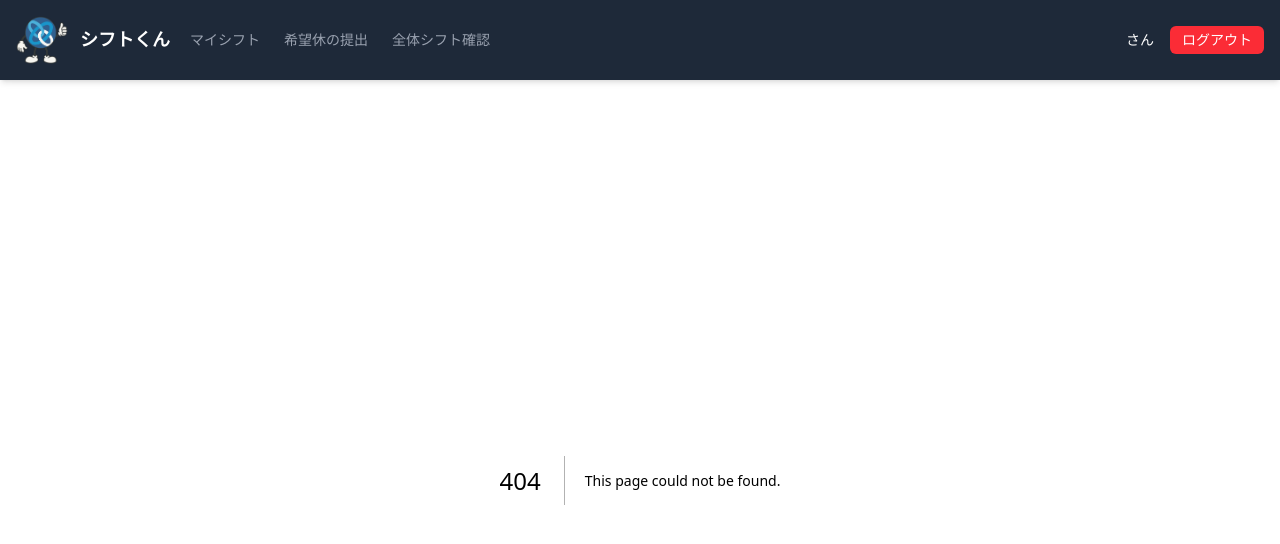
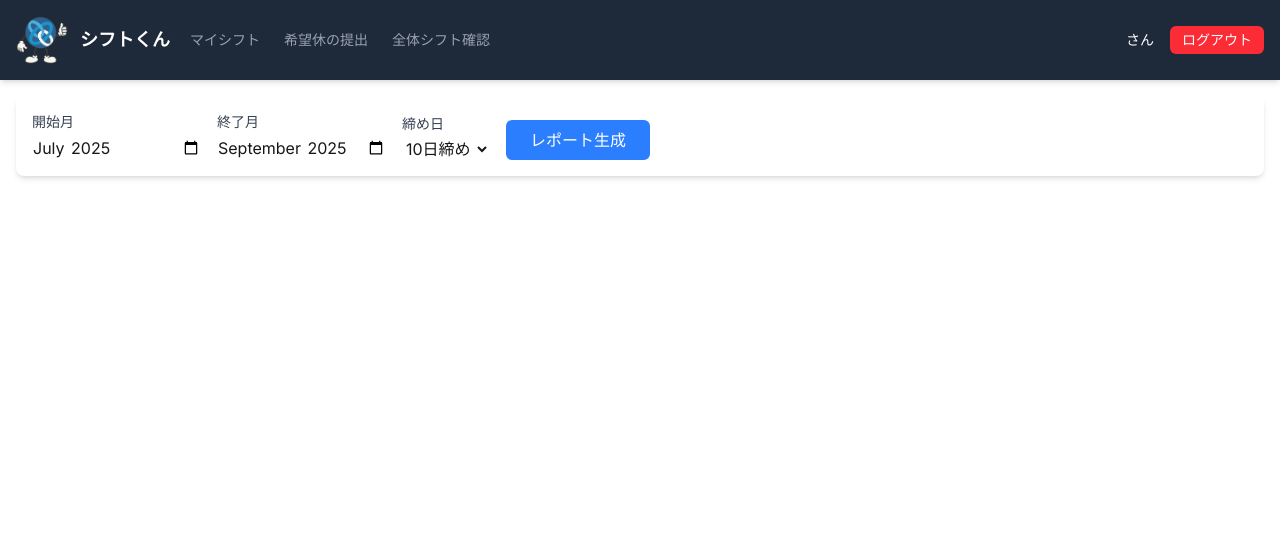
Before and after one commit to taksam2020-byte/shift-management-app, a Next.js app: page /admin/reports/cross-period in a window 1280 px wide. Before the commit this address had no page. Shown: the top 544 px of the page. Built offline with nearby package versions, Linux system fonts and the light colour scheme; sample sign-in values are in the browser's storage.

Commit message:
Feat: クロス集計レポート機能を追加

```diff
--- /dev/null
+++ b/src/app/admin/reports/cross-period/page.tsx
@@ -0,0 +1,129 @@
+'use client';
+
+import { useState } from 'react';
+
+// --- Type Definitions ---
+interface CrossPeriodReport {
+  employees: { id: number; name: string; }[];
+  months: string[]; // e.g., "2024-08"
+  results: Record<number, Record<string, number>>; // { employeeId: { "2024-08": totalHours, ... } }
+}
+
+const getInitialMonths = () => {
+    const today = new Date();
+    const endMonth = new Date(today.getFullYear(), today.getMonth(), 1);
+    const startMonth = new Date(today.getFullYear(), today.getMonth() - 2, 1);
+    return {
+        start: startMonth.toISOString().substring(0, 7), // YYYY-MM
+        end: endMonth.toISOString().substring(0, 7),
+    };
+};
+
+export default function CrossPeriodReportPage() {
+  const [reportData, setReportData] = useState<CrossPeriodReport | null>(null);
+  const [months, setMonths] = useState(getInitialMonths);
+  const [closingDay, setClosingDay] = useState('10');
+  const [isLoading, setIsLoading] = useState(false);
+  const [error, setError] = useState<string | null>(null);
+
+  const handleGenerateReport = async () => {
+    setIsLoading(true);
+    setError(null);
+    setReportData(null);
+    try {
+      const params = new URLSearchParams({
+        startMonth: months.start,
+        endMonth: months.end,
+        closingDay,
+      });
+      const response = await fetch(`/api/reports/cross-period?${params.toString()}`);
+      if (!response.ok) {
+        const errorData = await response.json();
+        throw new Error(errorData.error || 'レポートの生成に失敗しました。');
+      }
+      const data: CrossPeriodReport = await response.json();
+      setReportData(data);
+    } catch (err) {
+      setError(err instanceof Error ? err.message : '不明なエラーが発生しました。');
+    } finally {
+      setIsLoading(false);
+    }
+  };
+
+  return (
+    <div className="container mx-auto p-4">
+      <div className="bg-white p-4 rounded-lg shadow-md mb-6 flex flex-col sm:flex-row items-end gap-4">
+        <div className="w-full sm:w-auto">
+          <label htmlFor="startMonth" className="block text-sm font-medium text-gray-700">開始月</label>
+          <input
+            type="month"
+            id="startMonth"
+            value={months.start}
+            onChange={(e) => setMonths(prev => ({ ...prev, start: e.target.value }))}
+            className="mt-1 block w-full form-input"
+          />
+        </div>
+        <div className="w-full sm:w-auto">
+          <label htmlFor="endMonth" className="block text-sm font-medium text-gray-700">終了月</label>
+          <input
+            type="month"
+            id="endMonth"
+            value={months.end}
+            onChange={(e) => setMonths(prev => ({ ...prev, end: e.target.value }))}
+            className="mt-1 block w-full form-input"
+          />
+        </div>
+        <div className="w-full sm:w-auto">
+          <label htmlFor="closingDay" className="block text-sm font-medium text-gray-700">締め日</label>
+          <select
+            id="closingDay"
+            value={closingDay}
+            onChange={(e) => setClosingDay(e.target.value)}
+            className="mt-1 block w-full form-select"
+          >
+            <option value="10">10日締め</option>
+            <option value="20">20日締め</option>
+          </select>
+        </div>
+        <button
+          onClick={handleGenerateReport}
+          disabled={isLoading}
+          className="w-full sm:w-auto bg-blue-500 text-white py-2 px-6 rounded-md hover:bg-blue-600 disabled:bg-gray-400"
+        >
+          {isLoading ? '生成中...' : 'レポート生成'}
+        </button>
+      </div>
+
+      {error && <p className="text-center text-red-500">{error}</p>}
+      {reportData && (
+        <div className="bg-white rounded-lg shadow-md overflow-x-auto">
+          <table className="min-w-full divide-y divide-gray-200">
+            <thead className="bg-gray-50">
+              <tr>
+                <th className="px-6 py-3 text-left text-xs font-medium text-gray-500 uppercase sticky left-0 bg-gray-50 z-10">従業員</th>
+                {reportData.months.map(month => (
+                  <th key={month} className="px-6 py-3 text-right text-xs font-medium text-gray-500 uppercase">{month.replace('-', '年')}月度</th>
+                ))}
+                <th className="px-6 py-3 text-right text-xs font-medium text-gray-500 uppercase">合計</th>
+              </tr>
+            </thead>
+            <tbody className="bg-white divide-y divide-gray-200">
+              {reportData.employees.map(employee => {
+                const totalHours = reportData.months.reduce((acc, month) => acc + (reportData.results[employee.id]?.[month] || 0), 0);
+                return (
+                  <tr key={employee.id}>
+                    <td className="px-6 py-4 whitespace-nowrap sticky left-0 bg-white">{employee.name}</td>
+                    {reportData.months.map(month => (
+                      <td key={month} className="px-6 py-4 text-right">{(reportData.results[employee.id]?.[month] || 0).toFixed(2)}</td>
+                    ))}
+                    <td className="px-6 py-4 text-right font-bold">{totalHours.toFixed(2)}</td>
+                  </tr>
+                );
+              })}
+            </tbody>
+          </table>
+        </div>
+      )}
+    </div>
+  );
+}
--- /dev/null
+++ b/src/app/api/reports/cross-period/route.ts
@@ -0,0 +1,90 @@
+import { NextResponse } from 'next/server';
+import { query } from '@/lib/db.mjs';
+import { eachMonthOfInterval, startOfMonth, endOfMonth, format } from 'date-fns';
+
+// Helper to parse time and calculate duration
+const calculateDuration = (start: string, end: string): number => {
+    if (!start || !end) return 0;
+    const [startHour, startMinute] = start.split(':').map(Number);
+    const [endHour, endMinute] = end.split(':').map(Number);
+    if (isNaN(startHour) || isNaN(endHour) || isNaN(startMinute) || isNaN(endMinute)) return 0;
+    const duration = (endHour + endMinute / 60) - (startHour + startMinute / 60);
+    return duration > 0 ? duration : 0;
+};
+
+export async function GET(request: Request) {
+  const { searchParams } = new URL(request.url);
+  const startMonthStr = searchParams.get('startMonth'); // YYYY-MM
+  const endMonthStr = searchParams.get('endMonth');   // YYYY-MM
+  const closingDay = parseInt(searchParams.get('closingDay') || '10', 10);
+
+  if (!startMonthStr || !endMonthStr) {
+    return NextResponse.json({ error: 'Start and end month are required' }, { status: 400 });
+  }
+
+  try {
+    const employeesResult = await query('SELECT id, name FROM employees ORDER BY id');
+    const employees = employeesResult.rows;
+
+    const monthIntervals = eachMonthOfInterval({
+        start: new Date(`${startMonthStr}-01`),
+        end: new Date(`${endMonthStr}-01`),
+    });
+
+    const results: Record<number, Record<string, number>> = {};
+    const monthLabels: string[] = [];
+
+    for (const monthDate of monthIntervals) {
+        const monthLabel = format(monthDate, 'yyyy-MM');
+        monthLabels.push(monthLabel);
+
+        const periodEnd = new Date(monthDate.getFullYear(), monthDate.getMonth(), closingDay);
+        const periodStart = new Date(periodEnd);
+        periodStart.setMonth(periodStart.getMonth() - 1);
+        periodStart.setDate(periodStart.getDate() + 1);
+
+        const startDate = format(periodStart, 'yyyy-MM-dd');
+        const endDate = format(periodEnd, 'yyyy-MM-dd');
+
+        const sql = `
+            SELECT
+                s.employee_id,
+                a.actual_start_time,
+                a.actual_end_time,
+                a.break_hours
+            FROM shifts s
+            INNER JOIN actual_work_hours a ON s.id = a.shift_id
+            WHERE s.date BETWEEN $1 AND $2
+        `;
+        const { rows: shifts } = await query(sql, [startDate, endDate]);
+
+        const monthlyTotals: Record<number, number> = {};
+
+        for (const shift of shifts) {
+            if (!monthlyTotals[shift.employee_id]) {
+                monthlyTotals[shift.employee_id] = 0;
+            }
+            const duration = calculateDuration(shift.actual_start_time, shift.actual_end_time);
+            const breakHours = shift.break_hours ?? (duration >= 6 ? 1 : 0);
+            const netHours = duration - breakHours;
+            if (netHours > 0) {
+                monthlyTotals[shift.employee_id] += netHours;
+            }
+        }
+
+        for (const emp of employees) {
+            if (!results[emp.id]) {
+                results[emp.id] = {};
+            }
+            results[emp.id][monthLabel] = monthlyTotals[emp.id] || 0;
+        }
+    }
+
+    return NextResponse.json({ employees, months: monthLabels, results });
+
+  } catch (error) {
+    console.error('Failed to generate cross-period report:', error);
+    const errorMessage = error instanceof Error ? error.message : 'An unknown error occurred';
+    return NextResponse.json({ error: 'Failed to generate report', details: errorMessage }, { status: 500 });
+  }
+}
--- a/src/components/Header.tsx
+++ b/src/components/Header.tsx
@@ -50,6 +50,7 @@ export default function Header() {
       <li><Link href="/admin/schedule" className={pathname === '/admin/schedule' ? activeClass : inactiveClass}>シフト作成</Link></li>
       <li><Link href="/admin/employees" className={pathname === '/admin/employees' ? activeClass : inactiveClass}>従業員管理</Link></li>
       <li><Link href="/admin/reports/monthly" className={pathname === '/admin/reports/monthly' ? activeClass : inactiveClass}>月次レポート</Link></li>
+      <li><Link href="/admin/reports/cross-period" className={pathname === '/admin/reports/cross-period' ? activeClass : inactiveClass}>クロス集計</Link></li>
       <li><Link href="/admin/holidays" className={pathname === '/admin/holidays' ? activeClass : inactiveClass}>休業日設定</Link></li>
       <li><Link href="/schedule/view" className={pathname === '/schedule/view' ? activeClass : inactiveClass}>全体シフト確認</Link></li>
     </>
```
